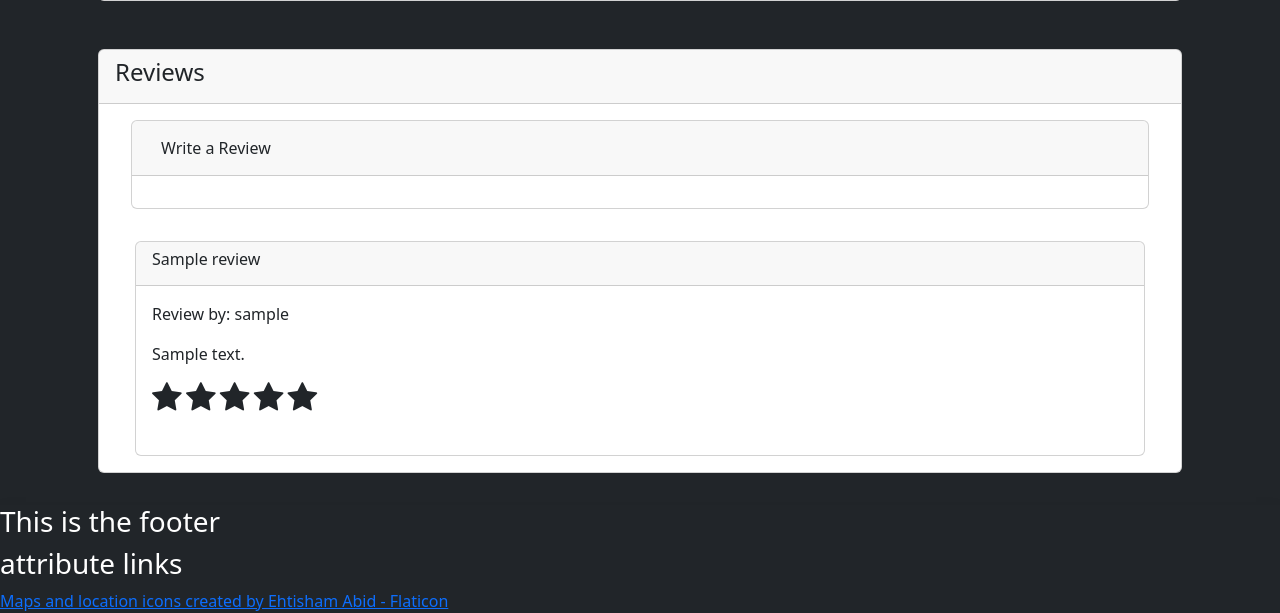
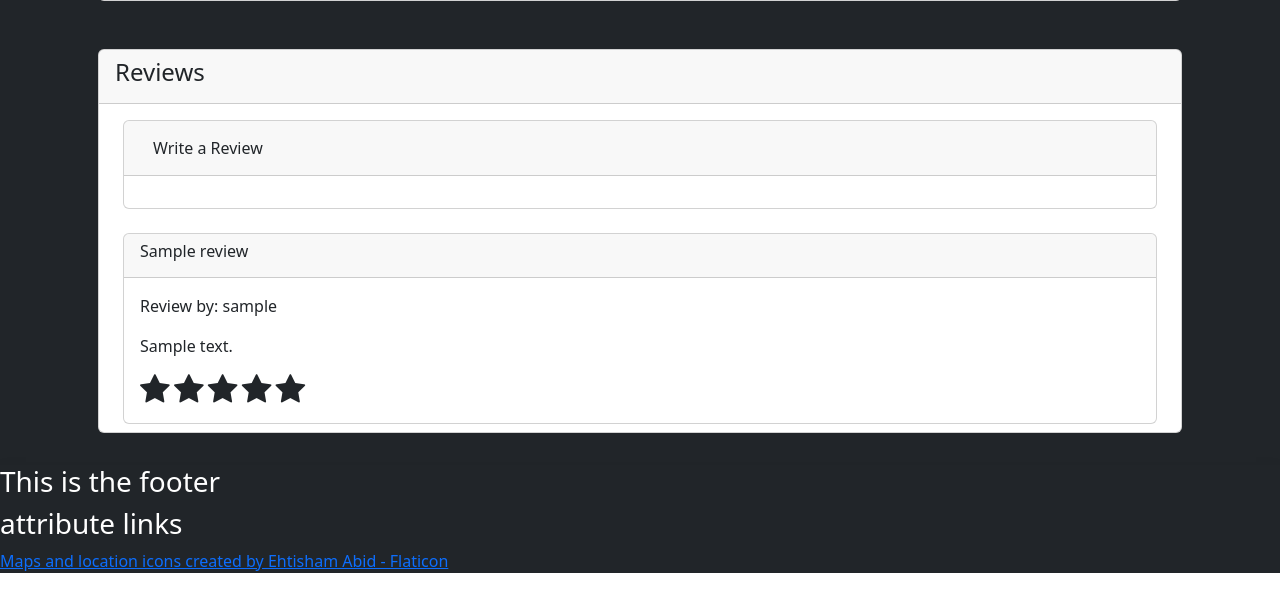
Before and after one commit to Primus46/GenreGauger, a PHP site: page /Genres_Page/DetailsPage.php?ID=1 in a window 1280 px wide. Shown: the part 535-1148 px from the top of the page. After the commit the page ends 1108 px from the top, so only its background shows below. Run offline with PHP 8.4, Linux system fonts and the light colour scheme; the visitor is signed in with stand-in values (Sample User, id 1); tables that the repository leaves empty or names only in its code hold one stand-in row (values such as "Sample post"); data that the repository does not hold is empty.

Commit message:
started making reviews dynamic

```diff
--- a/Genres_Data/DataFunctions.php
+++ b/Genres_Data/DataFunctions.php
@@ -89,7 +89,6 @@
             foreach($ReviewArr as $RE_data){
                 include '../Reuseable_Components/ReviewCard.php';
                 $RE_data[$i];
-                echo "<br>";
             }
         }
     }
--- a/Reuseable_Components/ReviewCard.php
+++ b/Reuseable_Components/ReviewCard.php
@@ -1,8 +1,10 @@
-<div class="Card">
+<div class="container">
+    <div class="card my-1">
         <div class="card-header">
             <h6><?php echo $RE_data['4']; ?></h6>
         </div>
         <div class="card-body">
+
             <p class="card-text">Review by: <?php echo $RE_data['3']; ?></p>
 
             <p class="card-text"><?php echo $RE_data['5']; ?></p>
@@ -13,3 +15,4 @@
 
         </div>
     </div>
+</div>
--- a/Reuseable_Components/ReviewsScreen.php
+++ b/Reuseable_Components/ReviewsScreen.php
@@ -3,7 +3,7 @@
         include "../db_connect.php";
         $ID = mysqli_real_escape_string($conn, $_GET['ID']);
 
-        $sql = "SELECT * FROM genres WHERE genre_id= '$ID'";
+        $sql = "SELECT * FROM genre_reviews WHERE genre_id= '$ID'";
         $results = $conn->query($sql);
         $fetch = mysqli_fetch_assoc($results);
 
@@ -22,7 +22,7 @@
                 <h4>Reviews</h4>
                 </div>
                 <div class="card-body">
-                    <div class="card mx-3">
+                    <div class="card mx-2">
                         <div class="card-header">
                                 <a class="btn" data-bs-toggle="collapse" href="#collapseOne">
                                 Write a Review
@@ -38,10 +38,8 @@
                             </div>
                         </div>
                     </div>
-                    <div class="container my-3">
-                    <div class="card mx-4">
+                    <div class="container my-1">
                         <?php Review_CardCount();?>
-                    </div>
                     </div>
                 </div>
             </div>
```
Lines whose indentation alone changed are shown as unchanged.
